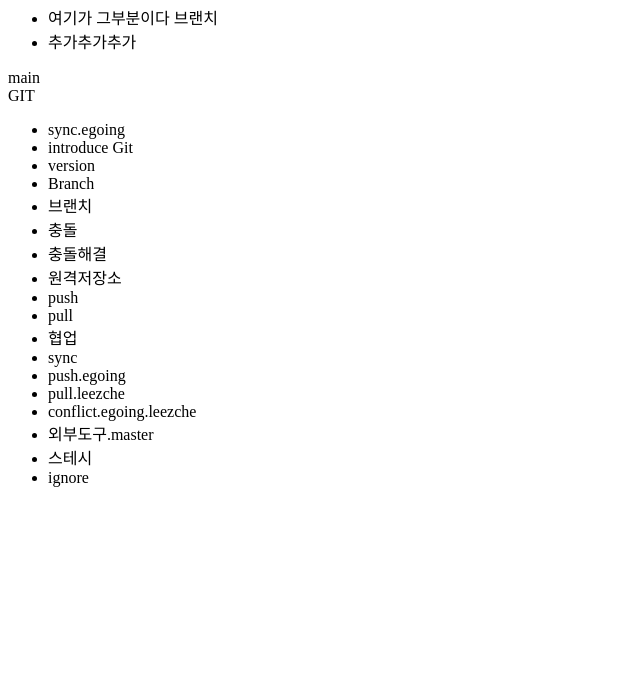
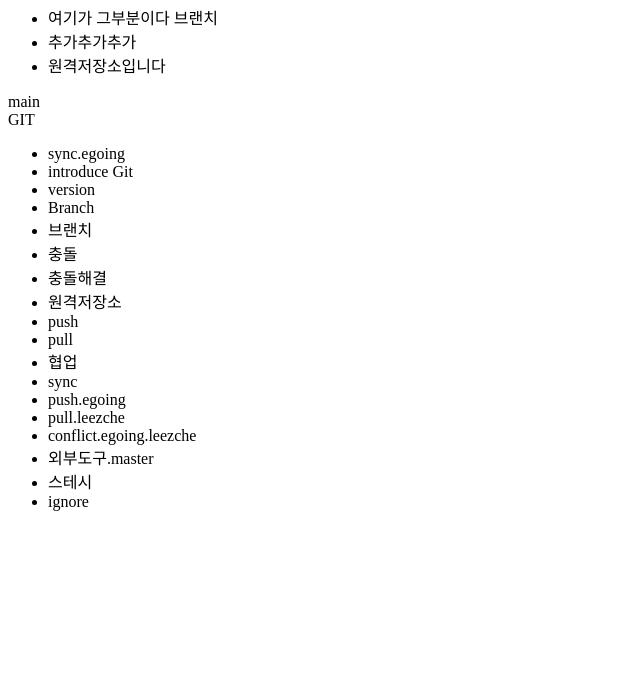
Before and after one commit to luvehayoung/git_opentutorials_example, a plain HTML site: page index.html in a window 1280 px wide. Shown: the part 108-800 px from the top of the page, without its empty margins (0-640 px from the left). Drawn offline with Linux system fonts and the light colour scheme.

Commit message:
index에 원격저장소입니다 추가

```diff
--- a/index.html
+++ b/index.html
@@ -11,6 +11,7 @@
 	<ul>
 		<li>여기가 그부분이다 브랜치</li>
 		<li>추가추가추가</li>
+		<li>원격저장소입니다</li>
 	</ul>
 	<div>main</div>
 	<div>GIT</div>
```
